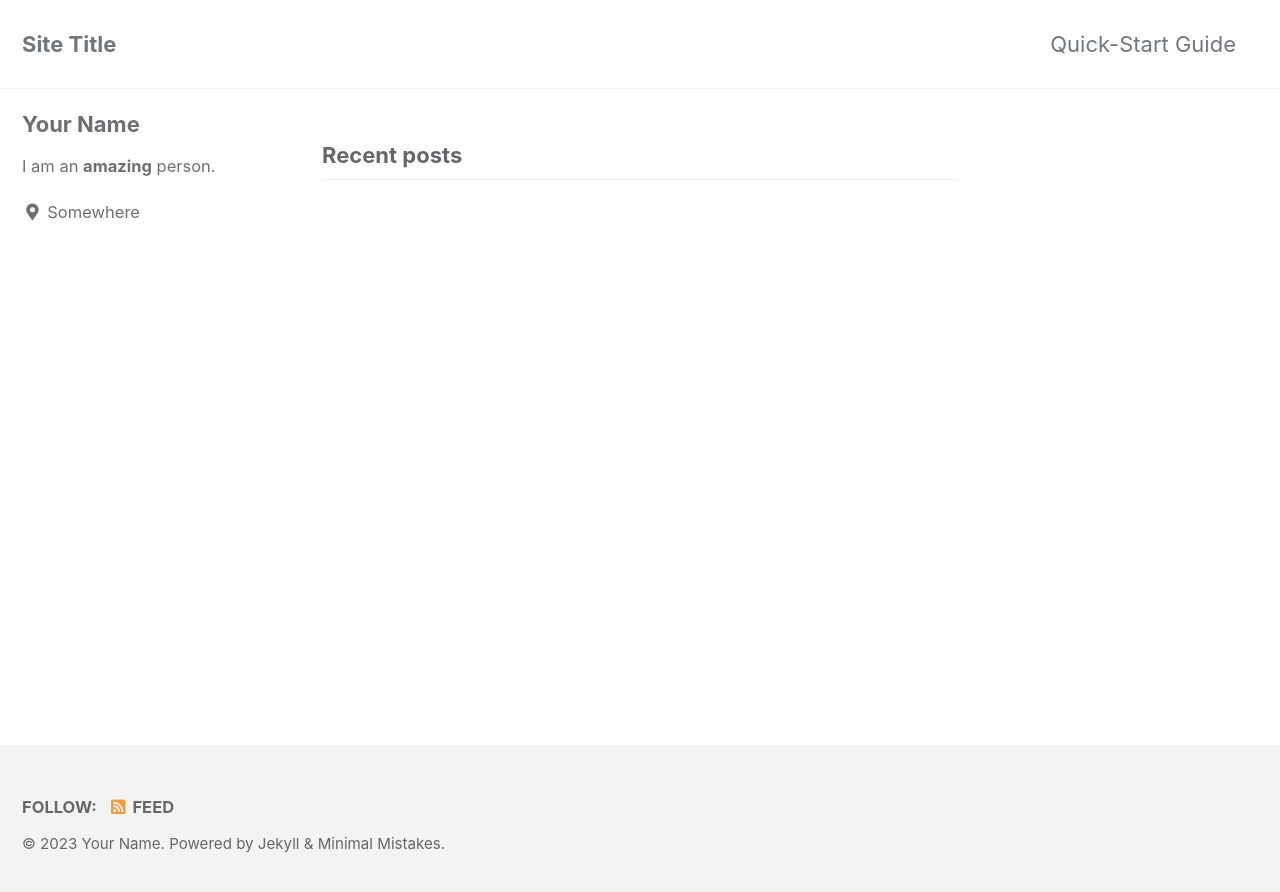
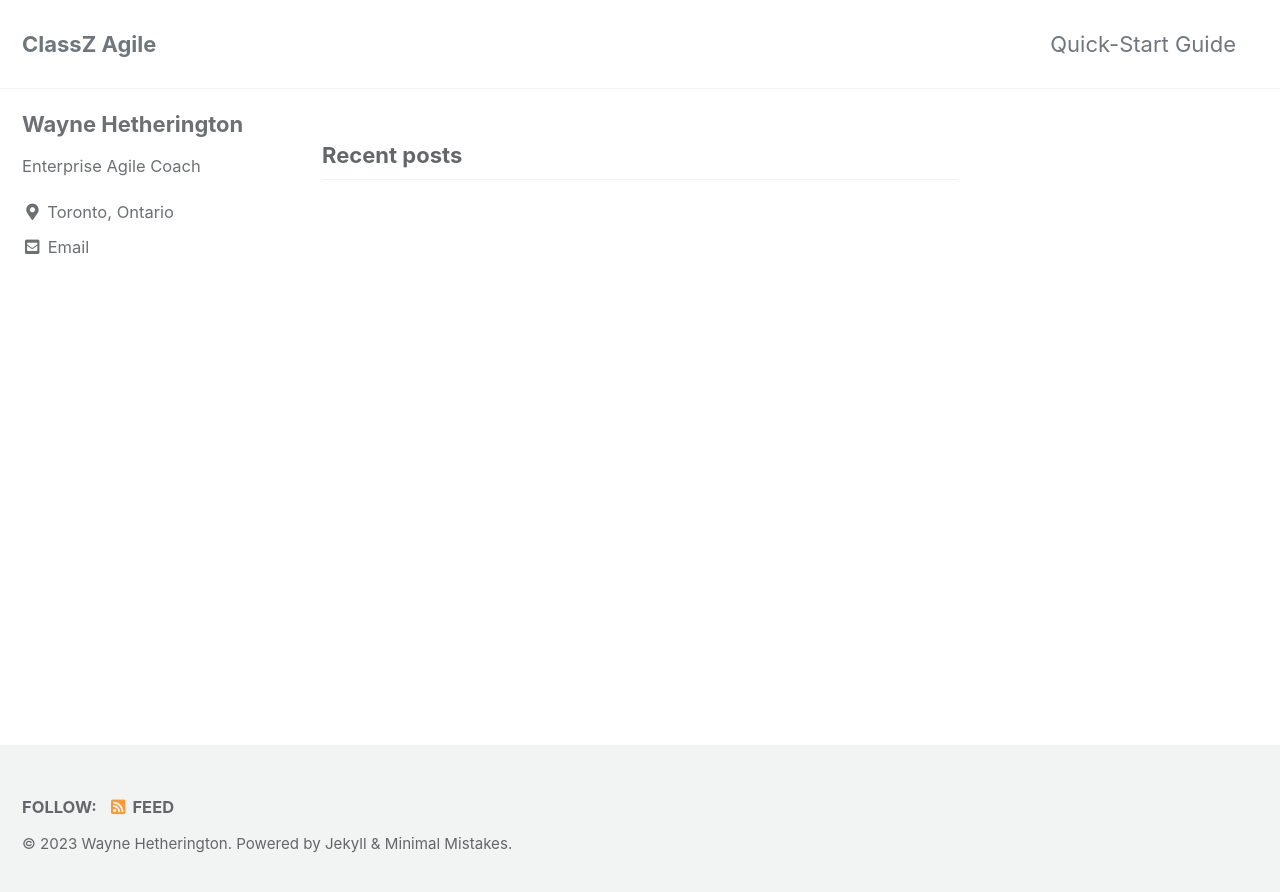
Before and after one commit to waynehet/classz.github.io, a Jekyll site: the page built from index.html, in a window 1280 px wide. Shown: the top 892 px of the page. Built offline with Jekyll 4.4.1, drawn with Linux system fonts in a browser that asks for light colours; cached includes are drawn as plain includes; the list of posts is cut into pages by our own code.

Commit message:
Adjusting site config

```diff
--- a/_config.yml
+++ b/_config.yml
@@ -16,13 +16,13 @@ minimal_mistakes_skin    : "default" # "air", "aqua", "contrast", "dark", "dirt"
 
 # Site Settings
 locale                   : "en-US"
-title                    : "Site Title"
+title                    : "ClassZ Agile"
 title_separator          : "-"
 subtitle                 : # site tagline that appears below site title in masthead
-name                     : "Your Name"
-description              : "An amazing website."
-url                      : # the base hostname & protocol for your site e.g. "https://mmistakes.github.io"
-baseurl                  : # the subpath of your site, e.g. "/blog"
+name                     : "Wayne Hetherington"
+description              : "Class up your Agile"
+url                      : "http://classz.ca" # the base hostname & protocol for your site e.g. "https://mmistakes.github.io"
+baseurl                  : "" # the subpath of your site, e.g. "/blog"
 repository               : # GitHub username/repo-name e.g. "mmistakes/minimal-mistakes"
 teaser                   : # path of fallback teaser image, e.g. "/assets/images/500x300.png"
 logo                     : # path of logo image to display in the masthead, e.g. "/assets/images/88x88.png"
@@ -104,15 +104,15 @@ analytics:
 
 # Site Author
 author:
-  name             : "Your Name"
+  name             : "Wayne Hetherington"
   avatar           : # path of avatar image, e.g. "/assets/images/bio-photo.jpg"
-  bio              : "I am an **amazing** person."
-  location         : "Somewhere"
+  bio              : "Enterprise Agile Coach"
+  location         : "Toronto, Ontario"
   email            :
   links:
     - label: "Email"
       icon: "fas fa-fw fa-envelope-square"
-      # url: "mailto:your.name@email.com"
+      url: "mailto:waynehet@gmail.com"
     - label: "Website"
       icon: "fas fa-fw fa-link"
       # url: "https://your-website.com"
```
